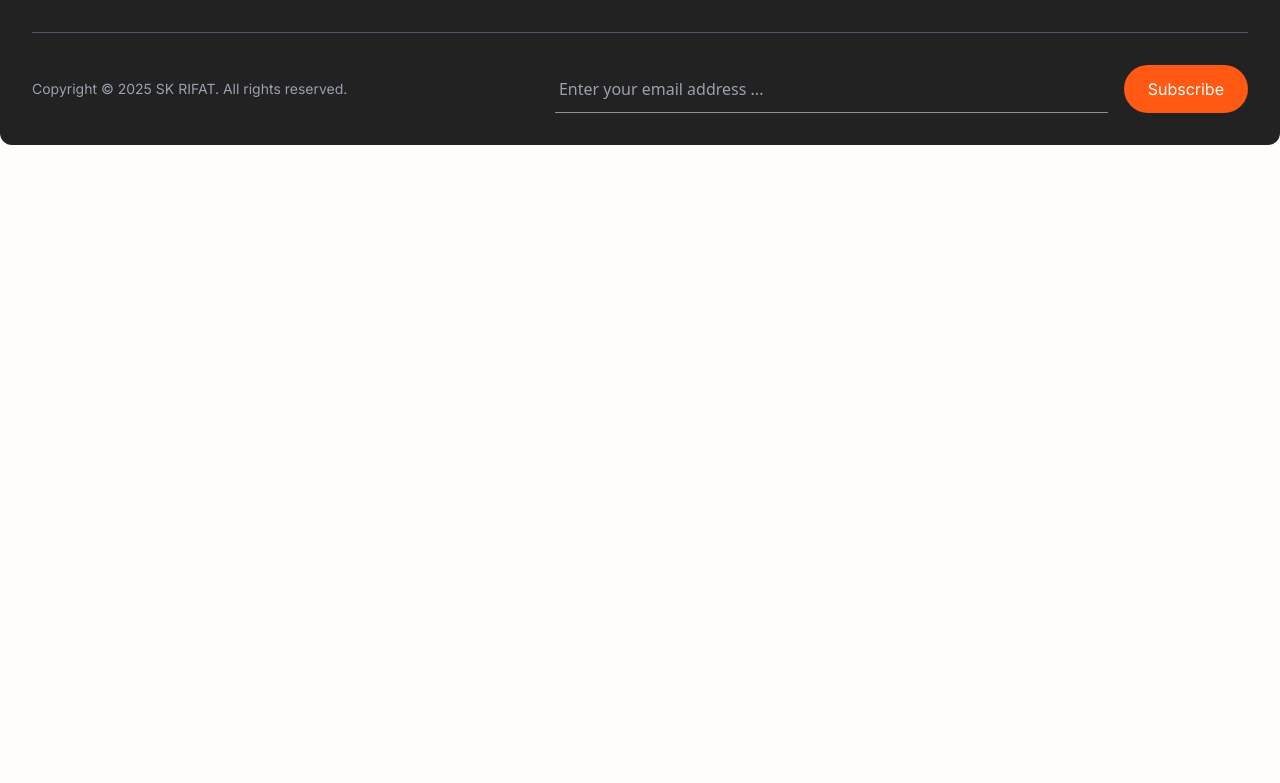
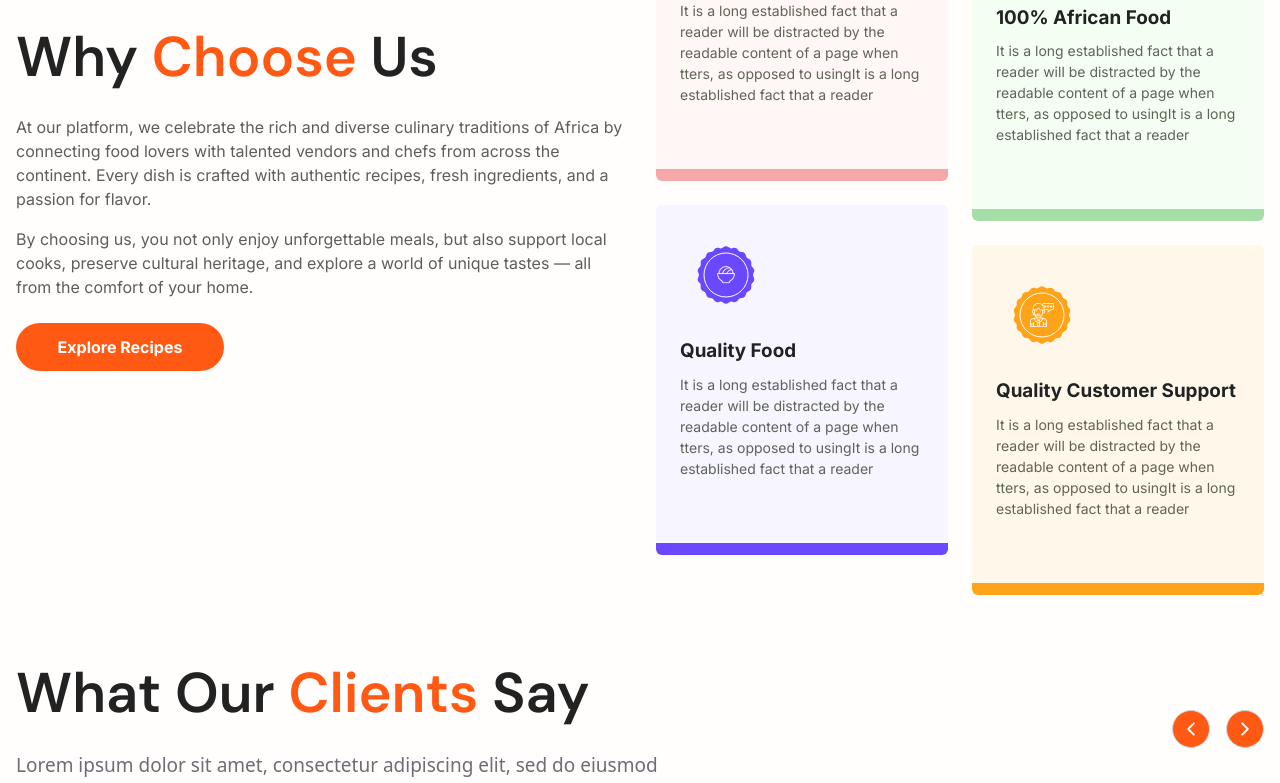
Before and after one commit to jihansofts/AfricanFoodWebsite, a Next.js app: page / in a window 1280 px wide. Shown: the part 5008-5791 px from the top of the page. Before the commit the page ends 5153 px from the top, so only its background shows below. Built offline with nearby package versions, Linux system fonts and the light colour scheme.

Commit message:
update all good

```diff
--- a/src/app/page.tsx
+++ b/src/app/page.tsx
@@ -12,6 +12,8 @@ export default function Home() {
       <Community />
       <FoodCategory />
       <TopVendors />
+      <WhyChooseUs />
+      <ClientTestimonial />
     </main>
   );
 }
```
